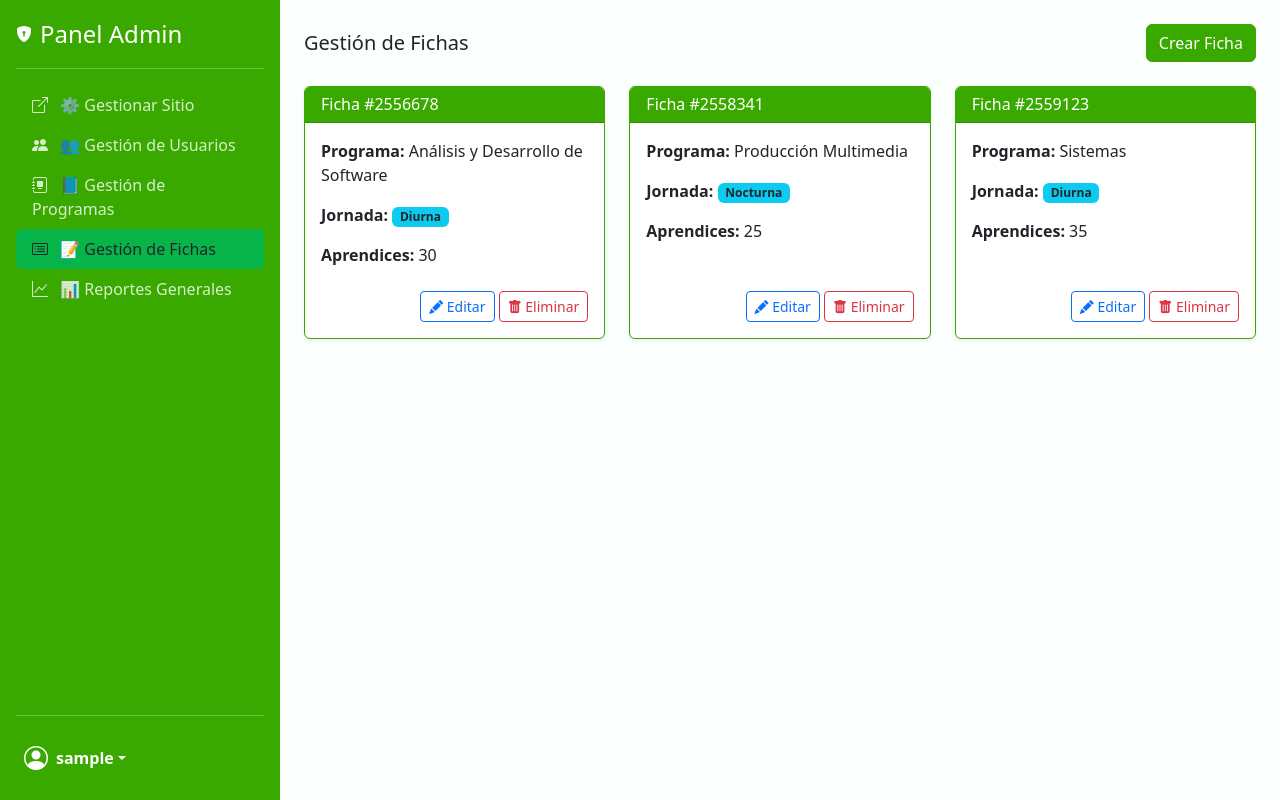
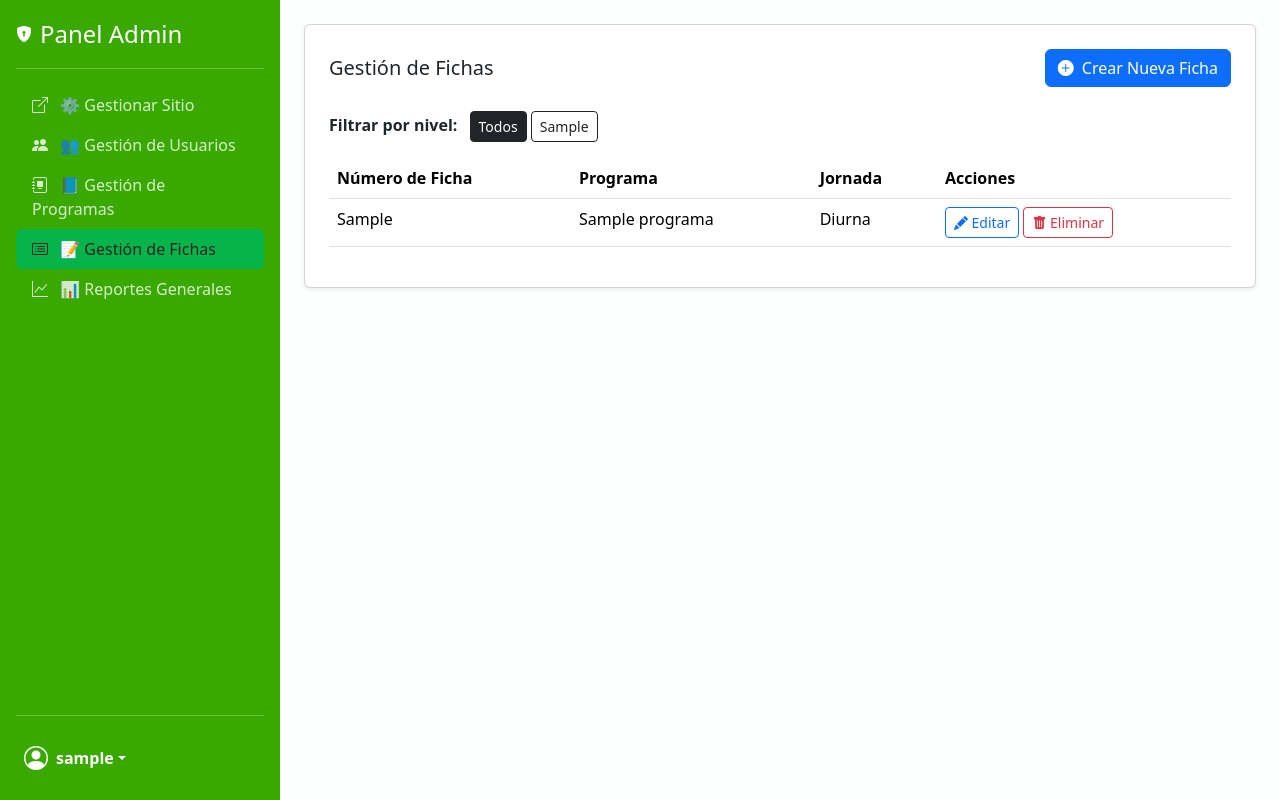
Before and after one commit to Akumueverx/Mindsofi, a Django app: page /dashboard/admin/fichas/ in a window 1280 px wide. Run offline with Django 4.2, Linux system fonts and the light colour scheme; a user stored in the database is signed in; tables that the repository leaves empty hold one stand-in row (values such as "Sample post").

Commit message:
register y boton gestion ficha admin
register cambios, ficha admin generado

```diff
--- a/Mindsofi/templates/usuarios/admin/admin_fichas.html
+++ b/Mindsofi/templates/usuarios/admin/admin_fichas.html
@@ -2,57 +2,60 @@
 {% block title %}Gestión de Fichas{% endblock %}
 
 {% block admin_content %}
-<style>
-  .ficha-card {
-    border: 1px solid #39A900;
-    transition: transform .2s ease-in-out, box-shadow .2s ease-in-out;
-  }
-  .ficha-card:hover {
-    transform: translateY(-5px);
-    box-shadow: 0 0.5rem 1rem rgba(0,0,0,.15)!important;
-  }
-  .card-header {
-    background-color: #39A900;
-    color: white;
-  }
-  .btn-primary {
-    background-color: #39A900;
-    border-color: #39A900;
-  }
-  .btn-primary:hover {
-    background-color: #07b449;
-    border-color: #07b449;
-  }
-</style>
+<div class="card p-4 shadow-sm">
+  <div class="d-flex justify-content-between align-items-center mb-4">
+    <h5 class="mb-0">Gestión de Fichas</h5>
+    <a href="{% url 'admin_ficha_crear' %}" class="btn btn-primary">
+      <i class="bi bi-plus-circle-fill me-2"></i>Crear Nueva Ficha
+    </a>
+  </div>
 
-<div class="d-flex justify-content-between align-items-center mb-4">
-  <h5 class="mb-0">Gestión de Fichas</h5>
-  <button class="btn btn-primary">Crear Ficha</button>
+  <!-- Botones de Filtro -->
+  <div class="mb-3">
+    <strong class="me-2">Filtrar por nivel:</strong>
+    <a href="{% url 'admin_fichas' %}?nivel=todos" class="btn btn-sm {% if not filtro_actual or filtro_actual == 'todos' %}btn-dark{% else %}btn-outline-dark{% endif %}">
+      Todos
+    </a>
+    {% for nivel in niveles %}
+    <a href="{% url 'admin_fichas' %}?nivel={{ nivel }}" class="btn btn-sm {% if filtro_actual == nivel %}btn-dark{% else %}btn-outline-dark{% endif %}">
+      {{ nivel }}
+    </a>
+    {% endfor %}
+  </div>
+
+  <div class="table-responsive">
+    <table class="table table-hover">
+      <thead>
+        <tr>
+          <th>Número de Ficha</th>
+          <th>Programa</th>
+          <th>Jornada</th>
+          <th>Acciones</th>
+        </tr>
+      </thead>
+      <tbody>
+        {% for ficha in fichas %}
+        <tr>
+          <td>{{ ficha.numero }}</td>
+          <td>{{ ficha.programa.nombre }}</td>
+          <td>{{ ficha.jornada }}</td>
+          <td>
+            <a href="{% url 'admin_ficha_editar' ficha.id %}" class="btn btn-sm btn-outline-primary">
+              <i class="bi bi-pencil-fill"></i> Editar
+            </a>
+            <form action="{% url 'admin_ficha_eliminar' ficha.id %}" method="post" class="d-inline" onsubmit="return confirm('¿Estás seguro de que quieres eliminar esta ficha?');">
+              {% csrf_token %}
+              <button type="submit" class="btn btn-sm btn-outline-danger">
+                <i class="bi bi-trash-fill"></i> Eliminar
+              </button>
+            </form>
+          </td>
+        </tr>
+        {% empty %}
+        <tr><td colspan="4" class="text-center text-muted">No hay fichas registradas.</td></tr>
+        {% endfor %}
+      </tbody>
+    </table>
+  </div>
 </div>
-
-<div class="row row-cols-1 row-cols-md-2 row-cols-lg-3 g-4">
-  {% for ficha in fichas %}
-  <div class="col">
-    <div class="card h-100 shadow-sm ficha-card">
-      <div class="card-header">
-        <h6 class="mb-0">Ficha #{{ ficha.numero }}</h6>
-      </div>
-      <div class="card-body">
-        <p class="card-text"><strong>Programa:</strong> {{ ficha.programa }}</p>
-        <p class="card-text"><strong>Jornada:</strong> <span class="badge bg-info text-dark">{{ ficha.jornada }}</span></p>
-        <p class="card-text"><strong>Aprendices:</strong> {{ ficha.aprendices_count }}</p>
-      </div>
-      <div class="card-footer bg-transparent border-top-0 text-end pb-3">
-        <a href="{% url 'admin_ficha_editar' ficha.id %}" class="btn btn-sm btn-outline-primary"><i class="bi bi-pencil-fill"></i> Editar</a>
-        <button class="btn btn-sm btn-outline-danger"><i class="bi bi-trash-fill"></i> Eliminar</button>
-      </div>
-    </div>
-  </div>
-  {% empty %}
-  <div class="col">
-    <div class="alert alert-info">No hay fichas para mostrar.</div>
-  </div>
-  {% endfor %}
-</div>
-
 {% endblock %}
--- a/Mindsofi/usuarios/models.py
+++ b/Mindsofi/usuarios/models.py
@@ -1,5 +1,25 @@
 from django.contrib.auth.models import AbstractUser
 from django.db import models
+
+class Programa(models.Model):
+    nombre = models.CharField(max_length=100, unique=True)
+    codigo = models.CharField(max_length=20, unique=True, blank=True, null=True)
+    nivel = models.CharField(max_length=50, blank=True, null=True)
+    duracion_meses = models.PositiveIntegerField(blank=True, null=True)
+
+    def __str__(self):
+        return self.nombre
+
+class Ficha(models.Model):
+    JORNADA_CHOICES = [('Diurna', 'Diurna'), ('Nocturna', 'Nocturna'), ('Mixta', 'Mixta'), ('Fines de semana', 'Fines de semana')]
+    numero = models.CharField(max_length=20, unique=True)
+    programa = models.ForeignKey(Programa, on_delete=models.CASCADE, related_name='fichas')
+    jornada = models.CharField(max_length=20, choices=JORNADA_CHOICES, default='Diurna')
+    fecha_inicio = models.DateField(null=True, blank=True)
+    fecha_fin = models.DateField(null=True, blank=True)
+
+    def __str__(self):
+        return f"{self.numero} - {self.programa.nombre}"
 
 class Usuario(AbstractUser):
     ROL_CHOICES = [
@@ -12,38 +32,18 @@ class Usuario(AbstractUser):
         ('femenino', 'Femenino'),
         ('otro', 'Otro'),
     ]
-    PROGRAMA_CHOICES = [
-        ('', 'Seleccione un programa'),
-        ('programacion', 'Programación de Software'),
-        ('electricidad', 'Electricidad Industrial'),
-        ('telecomunicaciones', 'Telecomunicaciones'),
-        ('audiovisual', 'Producción Audiovisual'),
-        ('mantenimiento', 'Mantenimiento Electromecánico'),
-        ('diseno_grafico', 'Diseño Gráfico'),
-        ('contabilidad', 'Contabilidad y Finanzas'),
-    ]
-    FICHA_CHOICES = [
-        ('', 'Seleccione una ficha'),
-        ('2556678', '2556678'), ('3175010', '3175010'), ('2003120', '2003120'),
-        ('2558341', '2558341'), ('2559123', '2559123'), ('2670689', '2670689'),
-        ('2694501', '2694501'), ('2712345', '2712345'), ('2722890', '2722890'),
-        ('2735678', '2735678'), ('2748901', '2748901'), ('2754321', '2754321'),
-        ('2769876', '2769876'), ('2781122', '2781122'), ('2793344', '2793344'),
-        ('2805566', '2805566'), ('2817788', '2817788'), ('2829900', '2829900'),
-        ('2831234', '2831234'), ('2845678', '2845678'),
-    ]
 
     rol = models.CharField(max_length=20, choices=ROL_CHOICES, default='aprendiz')
     # Campos para Aprendiz
-    programa = models.CharField(
-        max_length=100,
-        choices=PROGRAMA_CHOICES,
+    programa = models.ForeignKey(
+        Programa,
+        on_delete=models.SET_NULL,
         blank=True,
         null=True
     )
-    ficha = models.CharField(
-        max_length=30,
-        choices=FICHA_CHOICES,
+    ficha = models.ForeignKey(
+        Ficha,
+        on_delete=models.SET_NULL,
         blank=True,
         null=True
     )
--- a/Mindsofi/usuarios/urls.py
+++ b/Mindsofi/usuarios/urls.py
@@ -41,9 +41,11 @@ urlpatterns = [
     path("dashboard/admin/usuarios/", views.admin_usuarios_view, name="admin_usuarios"),
     path("dashboard/admin/programas/", views.admin_programas_view, name="admin_programas"),
     path("dashboard/admin/fichas/", views.admin_fichas_view, name="admin_fichas"),
+    path("dashboard/admin/fichas/crear/", views.admin_ficha_crear_view, name="admin_ficha_crear"),
     path("dashboard/admin/reportes/", views.admin_reportes_view, name="admin_reportes"),
     # URLs para edición en el panel de Admin
     path("dashboard/admin/usuarios/<int:usuario_id>/editar/", views.admin_usuario_editar_view, name="admin_usuario_editar"),
     path("dashboard/admin/programas/<int:programa_id>/editar/", views.admin_programa_editar_view, name="admin_programa_editar"),
     path("dashboard/admin/fichas/<int:ficha_id>/editar/", views.admin_ficha_editar_view, name="admin_ficha_editar"),
+    path("dashboard/admin/fichas/<int:ficha_id>/eliminar/", views.admin_ficha_eliminar_view, name="admin_ficha_eliminar"),
 ]
--- a/Mindsofi/usuarios/views.py
+++ b/Mindsofi/usuarios/views.py
@@ -3,8 +3,8 @@ from django.contrib.auth import login, logout
 from django.contrib.auth.decorators import login_required
 from django.contrib import messages
 
-from .forms import UsuarioCreationForm, CustomAuthenticationForm
-from .models import Usuario
+from .forms import UsuarioCreationForm, CustomAuthenticationForm, FichaForm
+from .models import Usuario, Ficha, Programa
 from .decorators import role_required
 
 # Constante para los ambientes del mapa para reducir la duplicación de código
@@ -331,16 +331,52 @@ def admin_programas_view(request):
 @login_required
 @role_required(allowed_roles=['administrativo'])
 def admin_fichas_view(request):
-    # TODO: Obtener fichas reales de la BD
-    fichas_ejemplo = [
-        {'id': 1, 'numero': '2556678', 'programa': 'Análisis y Desarrollo de Software', 'jornada': 'Diurna', 'aprendices_count': 30},
-        {'id': 2, 'numero': '2558341', 'programa': 'Producción Multimedia', 'jornada': 'Nocturna', 'aprendices_count': 25},
-        {'id': 3, 'numero': '2559123', 'programa': 'Sistemas', 'jornada': 'Diurna', 'aprendices_count': 35},
-    ]
+    nivel_filtro = request.GET.get('nivel')
+
+    fichas_qs = Ficha.objects.select_related('programa').all()
+
+    if nivel_filtro and nivel_filtro != 'todos':
+        fichas_qs = fichas_qs.filter(programa__nivel=nivel_filtro)
+
+    # Obtenemos los niveles disponibles para los botones de filtro
+    niveles_disponibles = Programa.objects.values_list('nivel', flat=True).distinct()
+
     context = {
-        'fichas': fichas_ejemplo
+        'fichas': fichas_qs,
+        'niveles': [n for n in niveles_disponibles if n], # Filtramos nulos o vacíos
+        'filtro_actual': nivel_filtro
     }
     return render(request, 'usuarios/admin/admin_fichas.html', context)
+
+@login_required
+@role_required(allowed_roles=['administrativo'])
+def admin_ficha_crear_view(request):
+    if request.method == 'POST':
+        form = FichaForm(request.POST)
+        if form.is_valid():
+            form.save()
+            messages.success(request, 'Ficha creada exitosamente.')
+            return redirect('admin_fichas')
+    else:
+        form = FichaForm()
+
+    context = {
+        'form': form,
+        'titulo': 'Crear Nueva Ficha'
+    }
+    return render(request, 'usuarios/admin/admin_ficha_form.html', context)
+
+@login_required
+@role_required(allowed_roles=['administrativo'])
+def admin_ficha_eliminar_view(request, ficha_id):
+    ficha = Ficha.objects.get(id=ficha_id)
+    if request.method == 'POST':
+        ficha.delete()
+        messages.success(request, f"Ficha #{ficha.numero} eliminada correctamente.")
+        return redirect('admin_fichas')
+
+    # Si no es POST, puedes mostrar una página de confirmación (opcional)
+    return redirect('admin_fichas')
 
 @login_required
 @role_required(allowed_roles=['administrativo'])
@@ -407,30 +443,21 @@ def admin_programa_editar_view(request, programa_id):
 @login_required
 @role_required(allowed_roles=['administrativo'])
 def admin_ficha_editar_view(request, ficha_id):
-    # TODO: Obtener ficha y programas reales de la BD
-    fichas_ejemplo = [
-        {'id': 1, 'numero': '2556678', 'programa': 'Análisis y Desarrollo de Software', 'jornada': 'Diurna', 'aprendices_count': 30},
-        {'id': 2, 'numero': '2558341', 'programa': 'Producción Multimedia', 'jornada': 'Nocturna', 'aprendices_count': 25},
-        {'id': 3, 'numero': '2559123', 'programa': 'Sistemas', 'jornada': 'Diurna', 'aprendices_count': 35},
-    ]
-    programas_ejemplo = [
-        {'id': 1, 'nombre': 'Análisis y Desarrollo de Software'},
-        {'id': 2, 'nombre': 'Producción Multimedia'},
-        {'id': 3, 'nombre': 'Sistemas'},
-    ]
-    ficha = next((f for f in fichas_ejemplo if f['id'] == ficha_id), None)
-
+    ficha = Ficha.objects.get(id=ficha_id)
     if request.method == 'POST':
-        # TODO: Lógica para actualizar la ficha en la BD
-        messages.success(request, f"Ficha #{ficha['numero']} actualizada correctamente.")
-        return redirect('admin_fichas')
+        form = FichaForm(request.POST, instance=ficha)
+        if form.is_valid():
+            form.save()
+            messages.success(request, f"Ficha #{ficha.numero} actualizada correctamente.")
+            return redirect('admin_fichas')
+    else:
+        form = FichaForm(instance=ficha)
 
     context = {
-        'ficha': ficha,
-        'programas': programas_ejemplo,
-        'jornadas': ['Diurna', 'Nocturna', 'Mixta', 'Fines de semana']
+        'form': form,
+        'titulo': f'Editar Ficha #{ficha.numero}'
     }
-    return render(request, 'usuarios/admin/admin_ficha_editar.html', context)
+    return render(request, 'usuarios/admin/admin_ficha_form.html', context)
 
 
 # --- Vistas para el Panel del Instructor ---
```
Also changed, not shown: Mindsofi/templates/usuarios/admin/admin_ficha_form.html (added, +23 -0 lines), Mindsofi/usuarios/forms.py (+23 -2 lines), Mindsofi/usuarios/migrations/0003_ficha_programa_alter_usuario_ficha_ficha_programa_and_more.py (added).
